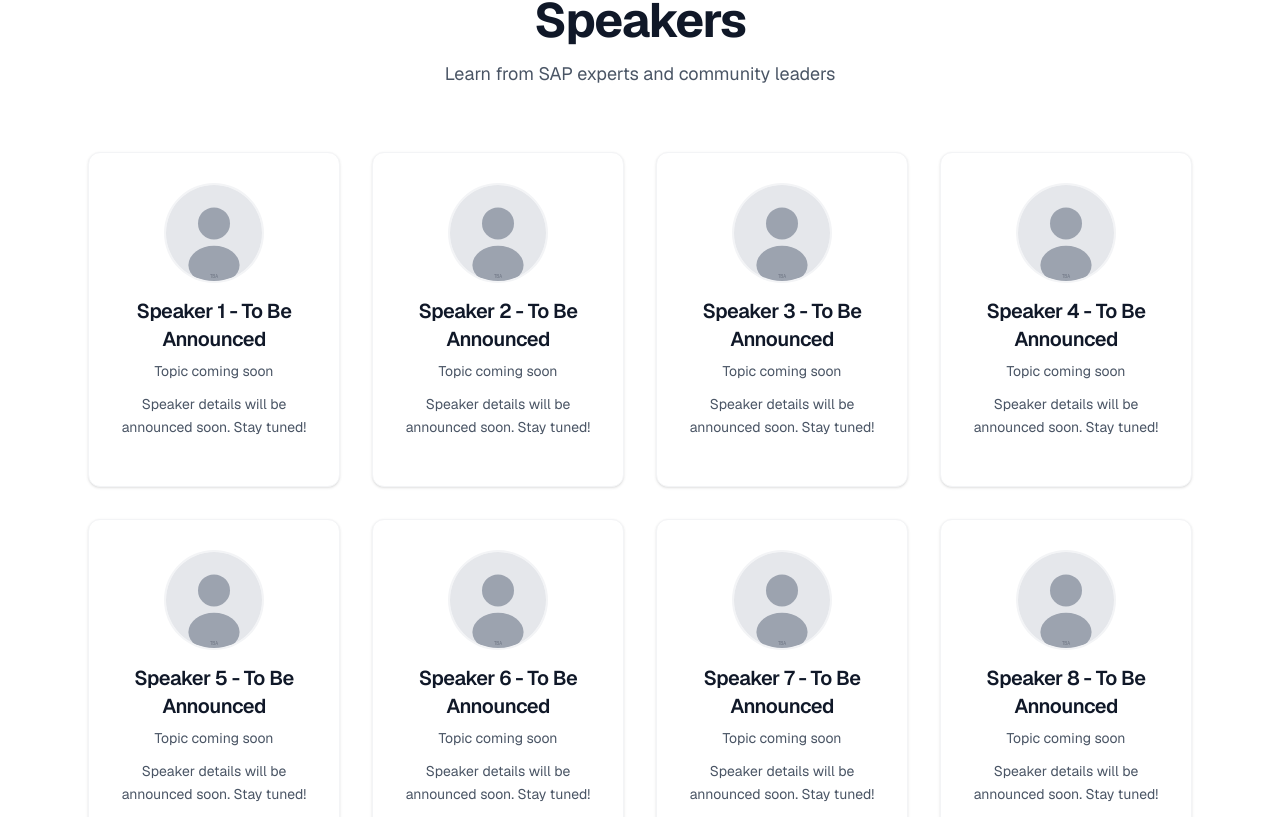
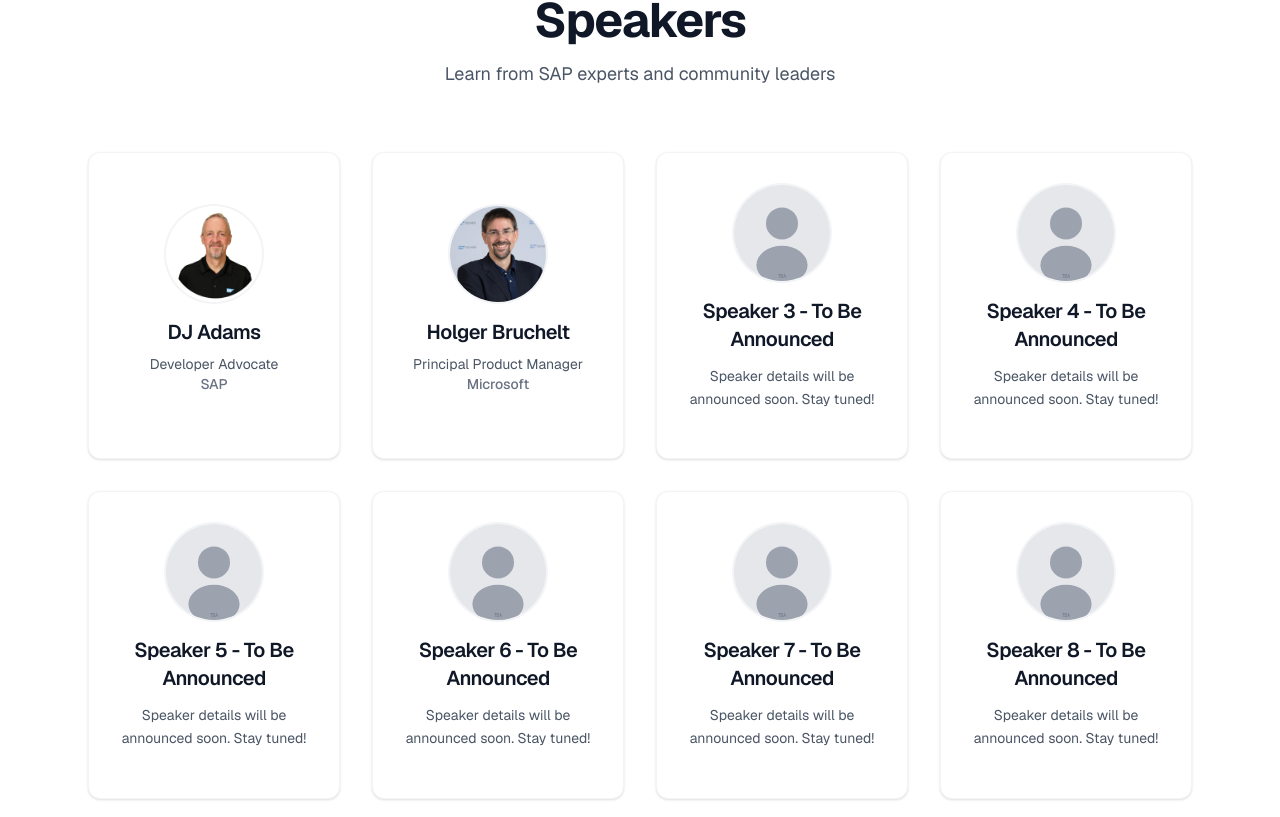
Before and after one commit to sitwhm/sitwhm-web, a Next.js app: page / in a window 1280 px wide. Shown: the part 6443-7260 px from the top of the page. Built offline with nearby package versions, Linux system fonts and the light colour scheme.

Commit message:
feat(speakers): add DJ Adams and Holger Bruchelt, split title/company, add click-to-open lightbox
Co-Authored-By: Claude Opus 4.7 (1M context) <noreply@anthropic.com>

```diff
--- a/components/sections/Speakers.tsx
+++ b/components/sections/Speakers.tsx
@@ -1,9 +1,29 @@
+"use client"
+
 import { speakers } from "@/lib/content/speakers"
 import { FadeContainer, FadeDiv } from "@/components/Fade"
-import { RiLinkedinBoxFill } from "@remixicon/react"
+import { RiLinkedinBoxFill, RiCloseLine, RiZoomInLine } from "@remixicon/react"
 import Image from "next/image"
+import { useEffect, useState } from "react"
+import type { Person } from "@/lib/types"
 
 export function Speakers() {
+  const [active, setActive] = useState<Person | null>(null)
+
+  useEffect(() => {
+    if (!active) return
+    const onKey = (e: KeyboardEvent) => {
+      if (e.key === "Escape") setActive(null)
+    }
+    document.addEventListener("keydown", onKey)
+    const prev = document.body.style.overflow
+    document.body.style.overflow = "hidden"
+    return () => {
+      document.removeEventListener("keydown", onKey)
+      document.body.style.overflow = prev
+    }
+  }, [active])
+
   return (
     <section id="speakers" className="bg-white py-24">
       <div className="mx-auto max-w-6xl px-4 md:px-6">
@@ -24,53 +44,131 @@ export function Speakers() {
 
           {/* Speakers Grid */}
           <div className="mt-16 flex flex-wrap justify-center gap-8">
-            {speakers.map((speaker, index) => (
-              <FadeDiv key={speaker.id} delay={0.05 * (index + 2)} className="w-full sm:w-[calc(50%-1rem)] lg:w-[calc(25%-1.5rem)]">
-                <div className="group h-full rounded-xl border border-gray-100 bg-white p-8 text-center shadow-sm transition-all hover:shadow-md hover:-translate-y-0.5 hover:border-syntax-blue/20">
-                  {/* Avatar */}
-                  <div className="mx-auto mb-4 h-24 w-24 overflow-hidden rounded-full ring-2 ring-gray-100 transition-all group-hover:ring-syntax-blue/30">
+            {speakers.map((speaker, index) => {
+              const hasPhoto = !speaker.photo.includes("placeholder")
+              const cardContent = (
+                <>
+                  <div className="relative mx-auto mb-4 h-24 w-24 overflow-hidden rounded-full ring-2 ring-gray-100 transition-all group-hover:ring-syntax-blue/40">
                     <Image
                       src={speaker.photo}
                       alt={`${speaker.name} - ${speaker.title} - Speaker at SAP Inside Track Weinheim 2026`}
                       width={96}
                       height={96}
-                      className="h-full w-full object-cover"
+                      className="h-full w-full object-cover transition-transform group-hover:scale-105"
                     />
+                    {hasPhoto && (
+                      <span className="pointer-events-none absolute inset-0 flex items-center justify-center bg-black/40 opacity-0 transition-opacity group-hover:opacity-100">
+                        <RiZoomInLine className="h-6 w-6 text-white" />
+                      </span>
+                    )}
                   </div>
-
-                  {/* Name */}
                   <h3 className="mb-2 text-xl font-semibold tracking-tight text-gray-900">
                     {speaker.name}
                   </h3>
-
-                  {/* Title */}
-                  <p className="mb-3 text-sm text-gray-600">{speaker.title}</p>
-
-                  {/* Bio */}
+                  <p className="text-sm text-gray-600">{speaker.title}</p>
+                  {speaker.company && (
+                    <p className="mb-3 text-sm font-medium text-gray-500">{speaker.company}</p>
+                  )}
+                  {!speaker.company && <div className="mb-3" />}
                   {speaker.bio && (
                     <p className="mb-4 text-sm leading-relaxed text-gray-600">
                       {speaker.bio}
                     </p>
                   )}
-
-                  {/* LinkedIn */}
                   {speaker.linkedin && (
                     <a
                       href={speaker.linkedin}
                       target="_blank"
                       rel="noopener noreferrer"
+                      onClick={(e) => e.stopPropagation()}
                       className="inline-flex items-center justify-center text-gray-400 transition-colors hover:text-syntax-blue"
                       aria-label={`${speaker.name} on LinkedIn`}
                     >
                       <RiLinkedinBoxFill className="h-5 w-5" />
                     </a>
                   )}
-                </div>
-              </FadeDiv>
-            ))}
+                </>
+              )
+              return (
+                <FadeDiv key={speaker.id} delay={0.05 * (index + 2)} className="w-full sm:w-[calc(50%-1rem)] lg:w-[calc(25%-1.5rem)]">
+                  {hasPhoto ? (
+                    <button
+                      type="button"
+                      onClick={() => setActive(speaker)}
+                      aria-label={`View details for ${speaker.name}`}
+                      className="group h-full w-full cursor-zoom-in rounded-xl border border-gray-100 bg-white p-8 text-center shadow-sm transition-all hover:-translate-y-0.5 hover:border-syntax-blue/20 hover:shadow-md focus:outline-none focus-visible:ring-2 focus-visible:ring-syntax-blue/50"
+                    >
+                      {cardContent}
+                    </button>
+                  ) : (
+                    <div className="group h-full rounded-xl border border-gray-100 bg-white p-8 text-center shadow-sm">
+                      {cardContent}
+                    </div>
+                  )}
+                </FadeDiv>
+              )
+            })}
           </div>
         </FadeContainer>
       </div>
+
+      {/* Lightbox */}
+      {active && (
+        <div
+          role="dialog"
+          aria-modal="true"
+          aria-label={`${active.name} details`}
+          onClick={() => setActive(null)}
+          className="fixed inset-0 z-50 flex items-center justify-center bg-black/80 p-4 backdrop-blur-sm animate-in fade-in"
+        >
+          <div
+            onClick={(e) => e.stopPropagation()}
+            className="relative max-h-[90vh] w-full max-w-md overflow-y-auto rounded-2xl bg-white p-8 text-center shadow-2xl"
+          >
+            <button
+              type="button"
+              onClick={() => setActive(null)}
+              aria-label="Close"
+              className="absolute right-3 top-3 rounded-full p-2 text-gray-400 transition-colors hover:bg-gray-100 hover:text-gray-700 focus:outline-none focus-visible:ring-2 focus-visible:ring-syntax-blue"
+            >
+              <RiCloseLine className="h-6 w-6" />
+            </button>
+            <div className="mx-auto mb-6 h-64 w-64 overflow-hidden rounded-full ring-4 ring-syntax-blue/10">
+              <Image
+                src={active.photo}
+                alt={`${active.name} - ${active.title}`}
+                width={512}
+                height={512}
+                className="h-full w-full object-cover"
+              />
+            </div>
+            <h3 className="text-2xl font-bold tracking-tight text-gray-900">
+              {active.name}
+            </h3>
+            <p className="mt-1 text-sm font-medium text-syntax-blue">{active.title}</p>
+            {active.company && (
+              <p className="text-sm text-gray-500">{active.company}</p>
+            )}
+            {active.bio && (
+              <p className="mt-4 text-sm leading-relaxed text-gray-600">
+                {active.bio}
+              </p>
+            )}
+            {active.linkedin && (
+              <a
+                href={active.linkedin}
+                target="_blank"
+                rel="noopener noreferrer"
+                className="mt-6 inline-flex items-center gap-2 text-gray-500 transition-colors hover:text-syntax-blue"
+                aria-label={`${active.name} on LinkedIn`}
+              >
+                <RiLinkedinBoxFill className="h-5 w-5" />
+                <span className="text-sm">LinkedIn</span>
+              </a>
+            )}
+          </div>
+        </div>
+      )}
     </section>
   )
 }
--- a/lib/content/speakers.ts
+++ b/lib/content/speakers.ts
@@ -3,71 +3,71 @@ import { Person } from "@/lib/types"
 export const speakers: Person[] = [
   {
     id: "speaker-1",
-    name: "Speaker 1 - To Be Announced",
-    title: "Topic coming soon",
-    bio: "Speaker details will be announced soon. Stay tuned!",
-    photo: "/people/placeholder.svg",
+    name: "DJ Adams",
+    title: "Developer Advocate",
+    company: "SAP",
+    photo: "/people/dj-adams.png",
   },
   {
     id: "speaker-2",
-    name: "Speaker 2 - To Be Announced",
-    title: "Topic coming soon",
-    bio: "Speaker details will be announced soon. Stay tuned!",
-    photo: "/people/placeholder.svg",
+    name: "Holger Bruchelt",
+    title: "Principal Product Manager",
+    company: "Microsoft",
+    photo: "/people/holger-bruchelt.jpg",
   },
   {
     id: "speaker-3",
     name: "Speaker 3 - To Be Announced",
-    title: "Topic coming soon",
+    title: "",
     bio: "Speaker details will be announced soon. Stay tuned!",
     photo: "/people/placeholder.svg",
   },
   {
     id: "speaker-4",
     name: "Speaker 4 - To Be Announced",
-    title: "Topic coming soon",
+    title: "",
     bio: "Speaker details will be announced soon. Stay tuned!",
     photo: "/people/placeholder.svg",
   },
   {
     id: "speaker-5",
     name: "Speaker 5 - To Be Announced",
-    title: "Topic coming soon",
+    title: "",
     bio: "Speaker details will be announced soon. Stay tuned!",
     photo: "/people/placeholder.svg",
   },
   {
     id: "speaker-6",
     name: "Speaker 6 - To Be Announced",
-    title: "Topic coming soon",
+    title: "",
     bio: "Speaker details will be announced soon. Stay tuned!",
     photo: "/people/placeholder.svg",
   },
   {
     id: "speaker-7",
     name: "Speaker 7 - To Be Announced",
-    title: "Topic coming soon",
+    title: "",
     bio: "Speaker details will be announced soon. Stay tuned!",
     photo: "/people/placeholder.svg",
   },
   {
     id: "speaker-8",
     name: "Speaker 8 - To Be Announced",
-    title: "Topic coming soon",
+    title: "",
     bio: "Speaker details will be announced soon. Stay tuned!",
     photo: "/people/placeholder.svg",
   },
   {
     id: "speaker-9",
     name: "Speaker 9 - To Be Announced",
-    title: "Topic coming soon",
+    title: "",
     bio: "Speaker details will be announced soon. Stay tuned!",
     photo: "/people/placeholder.svg",
   },
   {
     id: "speaker-10",
     name: "Speaker 10 - To Be Announced",
-    title: "Topic coming soon",
+    title: "",
     bio: "Speaker details will be announced soon. Stay tuned!",
     photo: "/people/placeholder.svg",
   },
--- a/lib/types.ts
+++ b/lib/types.ts
@@ -28,6 +28,7 @@ export interface Person {
   id: string
   name: string
   title: string
+  company?: string
   bio?: string
   photo: string
   linkedin?: string
```
Also changed, not shown: public/people/dj-adams.png (added), public/people/holger-bruchelt.jpg (added).
